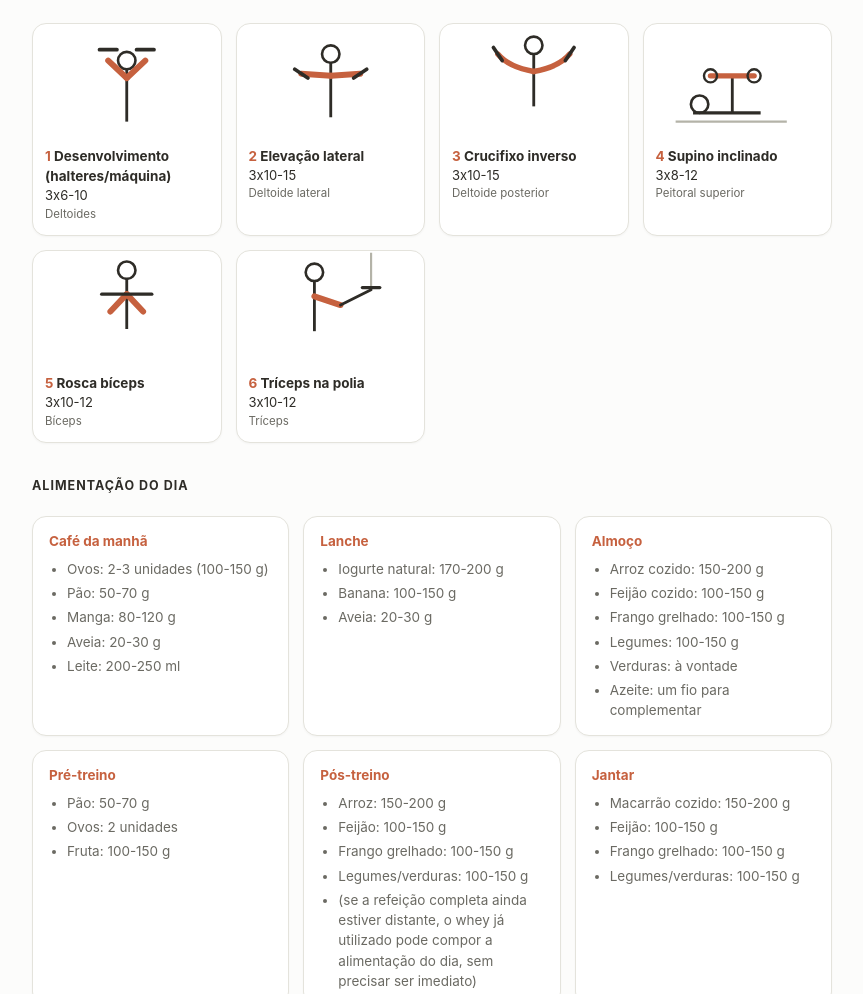
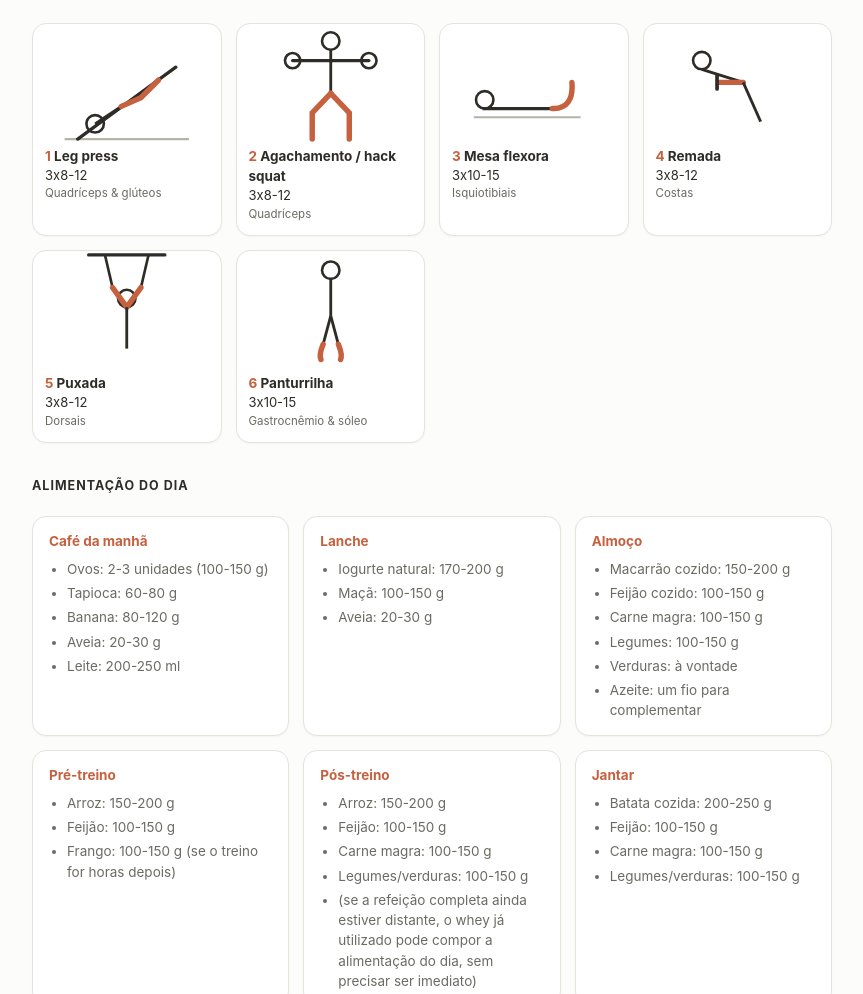
Before and after one commit to danielsilvarodriguesdrs-ship-it/bom-dia-daniel, a plain HTML site: page docs/index.html in a window 1280 px wide. Shown: the part 1405-2399 px from the top of the page, without its empty margins (208-1071 px from the left). Drawn offline with Linux system fonts and the light colour scheme.

Commit message:
resumo matinal 2026-11-14

```diff
--- a/docs/index.html
+++ b/docs/index.html
@@ -31,7 +31,7 @@ a{color:var(--ink);border-bottom:1px solid var(--clay);text-decoration:none;font
 footer{margin-top:48px;padding-bottom:36px;font-size:12px;color:var(--soft)}
 @media(max-width:640px){.headline{font-size:32px}}</style></head><body>
 <div class="top"><div class="wrap">
-<div class="daydate">Sexta-feira, 13 de novembro de 2026</div>
+<div class="daydate">Sábado, 14 de novembro de 2026</div>
 <h1 class="headline">Bom dia, Daniel!</h1>
 <p class="subtitle">Abaixo estão suas atividades de hoje e as ações a serem desenvolvidas.</p>
 <p class="daysummary">Agenda livre hoje, Daniel — dia aberto pra tocar no seu ritmo.</p>
@@ -47,8 +47,8 @@ footer{margin-top:48px;padding-bottom:36px;font-size:12px;color:var(--soft)}
 <div class="wrap">
 <div class="sec"><div class="h">Ações a serem feitas</div><div class="calm">Nada te trava hoje.</div></div>
 <div class="sec"><div class="h">Meditação do dia · Frei Gilson</div>
-<div class="item"><a href="https://www.youtube.com/watch?v=hejpu5j2uVQ">Santo Rosário | Sexta-feira | 04:00 | 13/11/2026 | Live Ao vivo</a></div></div>
-<div class="sec"><div class="h">Treino do dia — Treino D — Ombros, Peito &amp; Braços</div>
+<div class="item"><a href="https://www.youtube.com/watch?v=Smg0Qkj8Ntc">Não se cansar de orar | (Lucas 18, 1-8) #2894 | Meditação da Palavra</a></div></div>
+<div class="sec"><div class="h">Treino do dia — Treino E — Pernas &amp; Costas complementar</div>
 <svg viewBox="0 0 300 200" xmlns="http://www.w3.org/2000/svg" aria-label="Mapa muscular do dia"><text x="63" y="14" font-size="11" fill="#6B6A63" text-anchor="middle" font-family="-apple-system,sans-serif">Frente</text><text x="210" y="14" font-size="11" fill="#6B6A63" text-anchor="middle" font-family="-apple-system,sans-serif">Costas</text>
 <circle cx="63" cy="34" r="9" fill="none" stroke="#2E2C27" stroke-width="2"/>
 <path d="M48 46 Q63 42 78 46 L80 92
@@ -56,51 +56,49 @@ footer{margin-top:48px;padding-bottom:36px;font-size:12px;color:var(--soft)}
 <line x1="46" y1="50" x2="34" y2="92" stroke="#2E2C27" stroke-width="2"/>
 <line x1="80" y1="50" x2="92" y2="92" stroke="#2E2C27" stroke-width="2"/>
 <path d="M52 92 L50 175 M74 92 L76 175"
-      stroke="#2E2C27" stroke-width="2" fill="none"/><ellipse cx="52" cy="60" rx="9" ry="6" fill="#C6613F" opacity="0.9"/><ellipse cx="74" cy="60" rx="9" ry="6" fill="#C6613F" opacity="0.9"/><ellipse cx="44" cy="54" rx="6" ry="6" fill="#C6613F" opacity="0.9"/><ellipse cx="82" cy="54" rx="6" ry="6" fill="#C6613F" opacity="0.9"/><ellipse cx="40" cy="74" rx="5" ry="10" fill="#C6613F" opacity="0.9"/><ellipse cx="86" cy="74" rx="5" ry="10" fill="#C6613F" opacity="0.9"/><ellipse cx="37" cy="98" rx="4" ry="10" fill="#B4B3A8" opacity="0.18"/><ellipse cx="89" cy="98" rx="4" ry="10" fill="#B4B3A8" opacity="0.18"/><ellipse cx="50" cy="120" rx="7" ry="20" fill="#B4B3A8" opacity="0.18"/><ellipse cx="76" cy="120" rx="7" ry="20" fill="#B4B3A8" opacity="0.18"/>
+      stroke="#2E2C27" stroke-width="2" fill="none"/><ellipse cx="52" cy="60" rx="9" ry="6" fill="#B4B3A8" opacity="0.18"/><ellipse cx="74" cy="60" rx="9" ry="6" fill="#B4B3A8" opacity="0.18"/><ellipse cx="44" cy="54" rx="6" ry="6" fill="#B4B3A8" opacity="0.18"/><ellipse cx="82" cy="54" rx="6" ry="6" fill="#B4B3A8" opacity="0.18"/><ellipse cx="40" cy="74" rx="5" ry="10" fill="#B4B3A8" opacity="0.18"/><ellipse cx="86" cy="74" rx="5" ry="10" fill="#B4B3A8" opacity="0.18"/><ellipse cx="37" cy="98" rx="4" ry="10" fill="#B4B3A8" opacity="0.18"/><ellipse cx="89" cy="98" rx="4" ry="10" fill="#B4B3A8" opacity="0.18"/><ellipse cx="50" cy="120" rx="7" ry="20" fill="#C6613F" opacity="0.9"/><ellipse cx="76" cy="120" rx="7" ry="20" fill="#C6613F" opacity="0.9"/>
 <circle cx="210" cy="34" r="9" fill="none" stroke="#2E2C27" stroke-width="2"/>
 <path d="M195 46 Q210 42 225 46 L227 92
          Q210 98 193 92 Z" fill="none" stroke="#2E2C27" stroke-width="2"/>
 <line x1="193" y1="50" x2="181" y2="92" stroke="#2E2C27" stroke-width="2"/>
 <line x1="227" y1="50" x2="239" y2="92" stroke="#2E2C27" stroke-width="2"/>
 <path d="M199 92 L197 175 M221 92 L223 175"
-      stroke="#2E2C27" stroke-width="2" fill="none"/><ellipse cx="210" cy="52" rx="14" ry="7" fill="#B4B3A8" opacity="0.18"/><ellipse cx="197" cy="74" rx="8" ry="14" fill="#B4B3A8" opacity="0.18"/><ellipse cx="223" cy="74" rx="8" ry="14" fill="#B4B3A8" opacity="0.18"/><ellipse cx="187" cy="74" rx="5" ry="11" fill="#C6613F" opacity="0.9"/><ellipse cx="233" cy="74" rx="5" ry="11" fill="#C6613F" opacity="0.9"/><ellipse cx="203" cy="100" rx="9" ry="7" fill="#B4B3A8" opacity="0.18"/><ellipse cx="217" cy="100" rx="9" ry="7" fill="#B4B3A8" opacity="0.18"/><ellipse cx="199" cy="124" rx="7" ry="16" fill="#B4B3A8" opacity="0.18"/><ellipse cx="221" cy="124" rx="7" ry="16" fill="#B4B3A8" opacity="0.18"/><ellipse cx="199" cy="160" rx="5" ry="12" fill="#B4B3A8" opacity="0.18"/><ellipse cx="221" cy="160" rx="5" ry="12" fill="#B4B3A8" opacity="0.18"/></svg><div class="grid"><div class="ex"><div class="ex-svg"><svg viewBox="0 0 150 130" xmlns="http://www.w3.org/2000/svg" aria-label="Desenvolvimento">
-<circle cx="75" cy="40" r="8" fill="none" stroke="#2E2C27" stroke-width="2.4"/>
-<line x1="75" y1="48" x2="75" y2="96" stroke="#2E2C27" stroke-width="2.6"/>
-<path d="M75 56 L58 40" stroke="#C6613F" stroke-width="5.5" stroke-linecap="round"/>
-<path d="M75 56 L92 40" stroke="#C6613F" stroke-width="5.5" stroke-linecap="round"/>
-<line x1="50" y1="30" x2="66" y2="30" stroke="#2E2C27" stroke-width="3.4" stroke-linecap="round"/>
-<line x1="84" y1="30" x2="100" y2="30" stroke="#2E2C27" stroke-width="3.4" stroke-linecap="round"/></svg></div><div class="ex-name"><span>1</span> Desenvolvimento (halteres/máquina)</div><div class="ex-sr">3x6-10</div><div class="ex-mus">Deltoides</div></div><div class="ex"><div class="ex-svg"><svg viewBox="0 0 150 130" xmlns="http://www.w3.org/2000/svg" aria-label="Elevação lateral">
-<circle cx="75" cy="34" r="8" fill="none" stroke="#2E2C27" stroke-width="2.4"/>
-<line x1="75" y1="42" x2="75" y2="92" stroke="#2E2C27" stroke-width="2.6"/>
-<path d="M75 54 L48 52" stroke="#C6613F" stroke-width="5.5" stroke-linecap="round"/>
-<path d="M75 54 L102 52" stroke="#C6613F" stroke-width="5.5" stroke-linecap="round"/>
-<line x1="42" y1="48" x2="54" y2="56" stroke="#2E2C27" stroke-width="3.4" stroke-linecap="round"/>
-<line x1="96" y1="56" x2="108" y2="48" stroke="#2E2C27" stroke-width="3.4" stroke-linecap="round"/></svg></div><div class="ex-name"><span>2</span> Elevação lateral</div><div class="ex-sr">3x10-15</div><div class="ex-mus">Deltoide lateral</div></div><div class="ex"><div class="ex-svg"><svg viewBox="0 0 150 130" xmlns="http://www.w3.org/2000/svg" aria-label="Crucifixo inverso">
-<circle cx="75" cy="26" r="8" fill="none" stroke="#2E2C27" stroke-width="2.4"/>
-<line x1="75" y1="34" x2="75" y2="82" stroke="#2E2C27" stroke-width="2.6"/>
-<path d="M75 50 Q52 46 42 34" fill="none" stroke="#C6613F" stroke-width="5" stroke-linecap="round"/>
-<path d="M75 50 Q98 46 108 34" fill="none" stroke="#C6613F" stroke-width="5" stroke-linecap="round"/>
-<line x1="38" y1="28" x2="46" y2="40" stroke="#2E2C27" stroke-width="3.4" stroke-linecap="round"/>
-<line x1="112" y1="28" x2="104" y2="40" stroke="#2E2C27" stroke-width="3.4" stroke-linecap="round"/></svg></div><div class="ex-name"><span>3</span> Crucifixo inverso</div><div class="ex-sr">3x10-15</div><div class="ex-mus">Deltoide posterior</div></div><div class="ex"><div class="ex-svg"><svg viewBox="0 0 150 130" xmlns="http://www.w3.org/2000/svg" aria-label="Supino">
-<line x1="18" y1="96" x2="120" y2="96" stroke="#B4B3A8" stroke-width="2"/>
-<line x1="34" y1="88" x2="96" y2="88" stroke="#2E2C27" stroke-width="3"/>
-<circle cx="40" cy="80" r="8" fill="none" stroke="#2E2C27" stroke-width="2.4"/>
-<path d="M70 88 L70 54" stroke="#2E2C27" stroke-width="2.6"/>
-<line x1="50" y1="54" x2="90" y2="54" stroke="#C6613F" stroke-width="5" stroke-linecap="round"/>
-<circle cx="50" cy="54" r="6" fill="none" stroke="#2E2C27" stroke-width="2.2"/>
-<circle cx="90" cy="54" r="6" fill="none" stroke="#2E2C27" stroke-width="2.2"/></svg></div><div class="ex-name"><span>4</span> Supino inclinado</div><div class="ex-sr">3x8-12</div><div class="ex-mus">Peitoral superior</div></div><div class="ex"><div class="ex-svg"><svg viewBox="0 0 150 130" xmlns="http://www.w3.org/2000/svg" aria-label="Rosca direta">
+      stroke="#2E2C27" stroke-width="2" fill="none"/><ellipse cx="210" cy="52" rx="14" ry="7" fill="#B4B3A8" opacity="0.18"/><ellipse cx="197" cy="74" rx="8" ry="14" fill="#C6613F" opacity="0.9"/><ellipse cx="223" cy="74" rx="8" ry="14" fill="#C6613F" opacity="0.9"/><ellipse cx="187" cy="74" rx="5" ry="11" fill="#B4B3A8" opacity="0.18"/><ellipse cx="233" cy="74" rx="5" ry="11" fill="#B4B3A8" opacity="0.18"/><ellipse cx="203" cy="100" rx="9" ry="7" fill="#B4B3A8" opacity="0.18"/><ellipse cx="217" cy="100" rx="9" ry="7" fill="#B4B3A8" opacity="0.18"/><ellipse cx="199" cy="124" rx="7" ry="16" fill="#B4B3A8" opacity="0.18"/><ellipse cx="221" cy="124" rx="7" ry="16" fill="#B4B3A8" opacity="0.18"/><ellipse cx="199" cy="160" rx="5" ry="12" fill="#C6613F" opacity="0.9"/><ellipse cx="221" cy="160" rx="5" ry="12" fill="#C6613F" opacity="0.9"/></svg><div class="grid"><div class="ex"><div class="ex-svg"><svg viewBox="0 0 150 130" xmlns="http://www.w3.org/2000/svg" aria-label="Leg press">
+<line x1="18" y1="112" x2="132" y2="112" stroke="#B4B3A8" stroke-width="2"/>
+<line x1="30" y1="112" x2="120" y2="46" stroke="#2E2C27" stroke-width="3" stroke-linecap="round"/>
+<circle cx="46" cy="98" r="8" fill="none" stroke="#2E2C27" stroke-width="2.4"/>
+<line x1="46" y1="98" x2="70" y2="82" stroke="#2E2C27" stroke-width="2.6"/>
+<path d="M70 82 L88 74 L104 58" fill="none" stroke="#C6613F" stroke-width="5" stroke-linecap="round"/></svg></div><div class="ex-name"><span>1</span> Leg press</div><div class="ex-sr">3x8-12</div><div class="ex-mus">Quadríceps &amp; glúteos</div></div><div class="ex"><div class="ex-svg"><svg viewBox="0 0 150 130" xmlns="http://www.w3.org/2000/svg" aria-label="Agachamento">
+<circle cx="75" cy="22" r="8" fill="none" stroke="#2E2C27" stroke-width="2.4"/>
+<line x1="40" y1="40" x2="110" y2="40" stroke="#2E2C27" stroke-width="3" stroke-linecap="round"/>
+<circle cx="40" cy="40" r="7" fill="none" stroke="#2E2C27" stroke-width="2.4"/>
+<circle cx="110" cy="40" r="7" fill="none" stroke="#2E2C27" stroke-width="2.4"/>
+<line x1="75" y1="30" x2="75" y2="70" stroke="#2E2C27" stroke-width="2.6"/>
+<path d="M75 70 L58 88 L58 112" fill="none" stroke="#C6613F" stroke-width="5" stroke-linecap="round"/>
+<path d="M75 70 L92 88 L92 112" fill="none" stroke="#C6613F" stroke-width="5" stroke-linecap="round"/></svg></div><div class="ex-name"><span>2</span> Agachamento / hack squat</div><div class="ex-sr">3x8-12</div><div class="ex-mus">Quadríceps</div></div><div class="ex"><div class="ex-svg"><svg viewBox="0 0 150 130" xmlns="http://www.w3.org/2000/svg" aria-label="Mesa flexora">
+<line x1="20" y1="92" x2="118" y2="92" stroke="#B4B3A8" stroke-width="2"/>
+<line x1="28" y1="84" x2="92" y2="84" stroke="#2E2C27" stroke-width="3"/>
+<circle cx="30" cy="76" r="8" fill="none" stroke="#2E2C27" stroke-width="2.4"/>
+<path d="M92 84 Q112 84 110 60" fill="none" stroke="#C6613F" stroke-width="5" stroke-linecap="round"/></svg></div><div class="ex-name"><span>3</span> Mesa flexora</div><div class="ex-sr">3x10-15</div><div class="ex-mus">Isquiotibiais</div></div><div class="ex"><div class="ex-svg"><svg viewBox="0 0 150 130" xmlns="http://www.w3.org/2000/svg" aria-label="Remada">
+<circle cx="42" cy="40" r="8" fill="none" stroke="#2E2C27" stroke-width="2.4"/>
+<path d="M42 48 L80 60" stroke="#2E2C27" stroke-width="2.6"/>
+<path d="M80 60 L58 60" stroke="#C6613F" stroke-width="5" stroke-linecap="round"/>
+<line x1="56" y1="54" x2="56" y2="66" stroke="#2E2C27" stroke-width="3.4" stroke-linecap="round"/>
+<path d="M80 60 L96 96" stroke="#2E2C27" stroke-width="2.6"/></svg></div><div class="ex-name"><span>4</span> Remada</div><div class="ex-sr">3x8-12</div><div class="ex-mus">Costas</div></div><div class="ex"><div class="ex-svg"><svg viewBox="0 0 150 130" xmlns="http://www.w3.org/2000/svg" aria-label="Puxada">
+<line x1="40" y1="10" x2="110" y2="10" stroke="#2E2C27" stroke-width="3" stroke-linecap="round"/>
+<line x1="55" y1="10" x2="62" y2="40" stroke="#2E2C27" stroke-width="2.4"/>
+<line x1="95" y1="10" x2="88" y2="40" stroke="#2E2C27" stroke-width="2.4"/>
+<circle cx="75" cy="50" r="8" fill="none" stroke="#2E2C27" stroke-width="2.4"/>
+<path d="M62 40 L75 58" stroke="#C6613F" stroke-width="5" stroke-linecap="round"/>
+<path d="M88 40 L75 58" stroke="#C6613F" stroke-width="5" stroke-linecap="round"/>
+<line x1="75" y1="58" x2="75" y2="96" stroke="#2E2C27" stroke-width="2.6"/></svg></div><div class="ex-name"><span>5</span> Puxada</div><div class="ex-sr">3x8-12</div><div class="ex-mus">Dorsais</div></div><div class="ex"><div class="ex-svg"><svg viewBox="0 0 150 130" xmlns="http://www.w3.org/2000/svg" aria-label="Panturrilha">
 <circle cx="75" cy="24" r="8" fill="none" stroke="#2E2C27" stroke-width="2.4"/>
-<line x1="75" y1="32" x2="75" y2="78" stroke="#2E2C27" stroke-width="2.6"/>
-<path d="M75 46 L60 62" stroke="#C6613F" stroke-width="5.5" stroke-linecap="round"/>
-<path d="M75 46 L90 62" stroke="#C6613F" stroke-width="5.5" stroke-linecap="round"/>
-<line x1="52" y1="46" x2="98" y2="46" stroke="#2E2C27" stroke-width="3" stroke-linecap="round"/></svg></div><div class="ex-name"><span>5</span> Rosca bíceps</div><div class="ex-sr">3x10-12</div><div class="ex-mus">Bíceps</div></div><div class="ex"><div class="ex-svg"><svg viewBox="0 0 150 130" xmlns="http://www.w3.org/2000/svg" aria-label="Tríceps na polia">
-<line x1="112" y1="8" x2="112" y2="40" stroke="#B4B3A8" stroke-width="2"/>
-<line x1="104" y1="40" x2="120" y2="40" stroke="#2E2C27" stroke-width="3" stroke-linecap="round"/>
-<circle cx="60" cy="26" r="8" fill="none" stroke="#2E2C27" stroke-width="2.4"/>
-<line x1="60" y1="34" x2="60" y2="80" stroke="#2E2C27" stroke-width="2.6"/>
-<path d="M60 48 L84 56" stroke="#C6613F" stroke-width="5.5" stroke-linecap="round"/>
-<path d="M84 56 L112 42" stroke="#2E2C27" stroke-width="2.6" stroke-linecap="round"/></svg></div><div class="ex-name"><span>6</span> Tríceps na polia</div><div class="ex-sr">3x10-12</div><div class="ex-mus">Tríceps</div></div></div></div>
+<line x1="75" y1="32" x2="75" y2="66" stroke="#2E2C27" stroke-width="2.6"/>
+<line x1="75" y1="66" x2="68" y2="92" stroke="#2E2C27" stroke-width="2.6"/>
+<line x1="75" y1="66" x2="82" y2="92" stroke="#2E2C27" stroke-width="2.6"/>
+<path d="M68 92 Q64 102 66 106" fill="none" stroke="#C6613F" stroke-width="5" stroke-linecap="round"/>
+<path d="M82 92 Q86 102 84 106" fill="none" stroke="#C6613F" stroke-width="5" stroke-linecap="round"/></svg></div><div class="ex-name"><span>6</span> Panturrilha</div><div class="ex-sr">3x10-15</div><div class="ex-mus">Gastrocnêmio &amp; sóleo</div></div></div></div>
 <div class="sec"><div class="h">Alimentação do dia</div>
-<div class="meals"><div class="meal"><div class="meal-name">Café da manhã</div><ul><li>Ovos: 2-3 unidades (100-150 g)</li><li>Pão: 50-70 g</li><li>Manga: 80-120 g</li><li>Aveia: 20-30 g</li><li>Leite: 200-250 ml</li></ul></div><div class="meal"><div class="meal-name">Lanche</div><ul><li>Iogurte natural: 170-200 g</li><li>Banana: 100-150 g</li><li>Aveia: 20-30 g</li></ul></div><div class="meal"><div class="meal-name">Almoço</div><ul><li>Arroz cozido: 150-200 g</li><li>Feijão cozido: 100-150 g</li><li>Frango grelhado: 100-150 g</li><li>Legumes: 100-150 g</li><li>Verduras: à vontade</li><li>Azeite: um fio para complementar</li></ul></div><div class="meal"><div class="meal-name">Pré-treino</div><ul><li>Pão: 50-70 g</li><li>Ovos: 2 unidades</li><li>Fruta: 100-150 g</li></ul></div><div class="meal"><div class="meal-name">Pós-treino</div><ul><li>Arroz: 150-200 g</li><li>Feijão: 100-150 g</li><li>Frango grelhado: 100-150 g</li><li>Legumes/verduras: 100-150 g</li><li>(se a refeição completa ainda estiver distante, o whey já utilizado pode compor a alimentação do dia, sem precisar ser imediato)</li></ul></div><div class="meal"><div class="meal-name">Jantar</div><ul><li>Macarrão cozido: 150-200 g</li><li>Feijão: 100-150 g</li><li>Frango grelhado: 100-150 g</li><li>Legumes/verduras: 100-150 g</li></ul></div><div class="meal"><div class="meal-name">Ceia</div><ul><li>Leite (200-250 ml) ou iogurte (170-200 g), com fruta se desejar</li></ul></div></div></div>
+<div class="meals"><div class="meal"><div class="meal-name">Café da manhã</div><ul><li>Ovos: 2-3 unidades (100-150 g)</li><li>Tapioca: 60-80 g</li><li>Banana: 80-120 g</li><li>Aveia: 20-30 g</li><li>Leite: 200-250 ml</li></ul></div><div class="meal"><div class="meal-name">Lanche</div><ul><li>Iogurte natural: 170-200 g</li><li>Maçã: 100-150 g</li><li>Aveia: 20-30 g</li></ul></div><div class="meal"><div class="meal-name">Almoço</div><ul><li>Macarrão cozido: 150-200 g</li><li>Feijão cozido: 100-150 g</li><li>Carne magra: 100-150 g</li><li>Legumes: 100-150 g</li><li>Verduras: à vontade</li><li>Azeite: um fio para complementar</li></ul></div><div class="meal"><div class="meal-name">Pré-treino</div><ul><li>Arroz: 150-200 g</li><li>Feijão: 100-150 g</li><li>Frango: 100-150 g (se o treino for horas depois)</li></ul></div><div class="meal"><div class="meal-name">Pós-treino</div><ul><li>Arroz: 150-200 g</li><li>Feijão: 100-150 g</li><li>Carne magra: 100-150 g</li><li>Legumes/verduras: 100-150 g</li><li>(se a refeição completa ainda estiver distante, o whey já utilizado pode compor a alimentação do dia, sem precisar ser imediato)</li></ul></div><div class="meal"><div class="meal-name">Jantar</div><ul><li>Batata cozida: 200-250 g</li><li>Feijão: 100-150 g</li><li>Carne magra: 100-150 g</li><li>Legumes/verduras: 100-150 g</li></ul></div><div class="meal"><div class="meal-name">Ceia</div><ul><li>Leite (200-250 ml) ou iogurte (170-200 g), com fruta se desejar</li></ul></div></div></div>
 <footer>Atualizado automaticamente todo dia às 03h00 (America/Sao_Paulo).</footer>
 </div></body></html>
```
